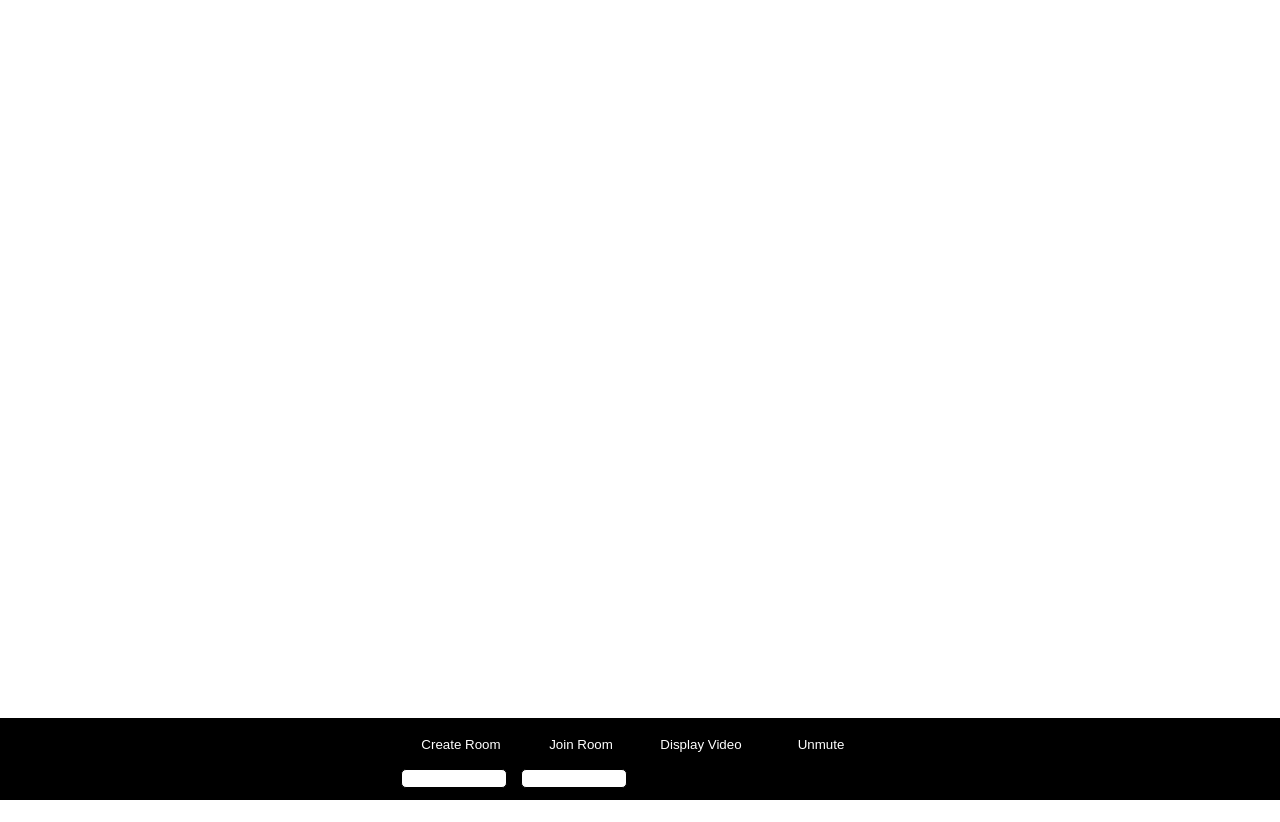
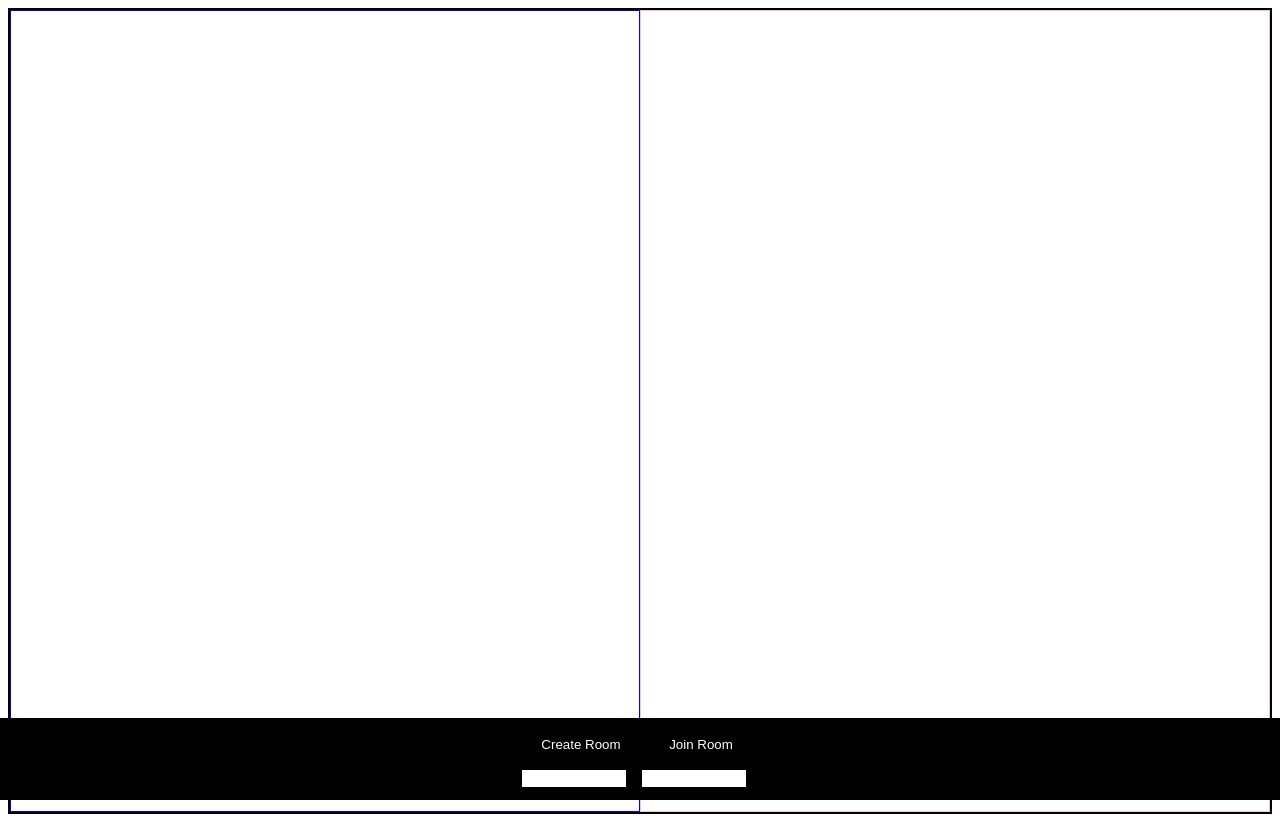
Before and after one commit to chrisdetmering/call-me-maybe, a React (Create React App) app in the folder client/: page / in a window 1280 px wide. Built offline with nearby package versions, Linux system fonts and the light colour scheme.

Commit message:
added controll toggling

```diff
--- a/client/src/components/Video/Video.js
+++ b/client/src/components/Video/Video.js
@@ -23,7 +23,8 @@ class VideoComponent extends React.Component {
       },
       remoteMedia: {
         removePublication: null
-      }
+      },
+      roomJoinedSuccessfully: null
     };
   }
 
@@ -60,6 +61,7 @@ class VideoComponent extends React.Component {
 
   notifyUserThatRoomWasJoined = () => {
     alert(`successfully joined ${this.state.roomToJoin}`);
+    this.setState({ roomJoinedSuccessfully: true })
   }
 
   notifyLocalUserWhenParticipantEntersRoom = (room) => {
@@ -146,17 +148,20 @@ class VideoComponent extends React.Component {
     })
   }
 
-  getRemoteParticipants = () => (
-    this.state.room.participants
-  )
 
-  remoteMedia = () => {
-      this.getRemoteParticipants().forEach(participant =>{
+  addRemoteMedia = () => {
+   this.state.room.participants.forEach(participant =>{
       participant.tracks.forEach( p =>{
-        if (p.isSubscribed) { this.attachMedia(p)}
+        if (p.isSubscribed) { this.attachRemoteParticipantMedia(p)}
       })
     })
   }
+
+  attachRemoteParticipantMedia = (p) => {
+    let remoteMediaContainer = document.getElementById('remoteMedia')
+    remoteMediaContainer.appendChild(p.track.attach())
+  }
+
 
   removeLocalVideo = () => {
     let localVideoContainer = document.getElementById(`localVideo`)
@@ -182,6 +187,24 @@ class VideoComponent extends React.Component {
     })
   }
 
+  leaveRoom = () => {
+    let room = this.state.room
+    room.disconnect()
+
+    room.on('disconnected', room => {
+      // Detach the local media elements
+      console.log('disconnected')
+      room.localParticipant.tracks.forEach(publication => {
+        const attachedElements = publication.track.detach();
+        attachedElements.forEach(element => element.remove());
+      });
+    });
+
+    alert('you left the room')
+    this.removeLocalVideo()
+    this.removeLocalAudio()
+  }
+
 
   render() {
       let toggleLocalVideo = this.state.localMedia.displayLocalVideo
@@ -192,28 +215,46 @@ class VideoComponent extends React.Component {
         ? <Button click={this.removeLocalAudio}>Mute</Button>
         : <Button click={this.addLocalParticipantAudio}>Unmute</Button>
 
-    return (
-      <Aux>
-        <div className={classes.localMedia} id='localVideo'></div>
-        <div id='localAudio'></div>
 
-        <nav className={classes.Control}>
-          <div>
+      let showControls = this.state.roomJoinedSuccessfully
+        ? <div style={{display: 'flex'}}>
+          {toggleLocalVideo}
+          {toggleLocalAudio}
+
+          <Button
+            click={this.addRemoteMedia}>Remote Media</Button>
+
+          <Button
+            click={this.leaveRoom}>Leave Call</Button>
+        </div>
+        : <div style={{display: 'flex'}}>
+            <div>
             <Button
               click={this.createRoom}>Create Room</Button>
             <input
               className={classes.Input}
               onChange={this.handleNewRoomNameChange} />
-          </div>
-          <div>
+            </div>
+            <div>
             <Button
               click={this.getToken}>Join Room</Button>
             <input
               className={classes.Input}
-              onChange={this.handleRoomToJoin}/>
+              onChange={this.handleRoomToJoin} />
+            </div>
           </div>
-            {toggleLocalVideo}
-            {toggleLocalAudio}
+
+
+    return (
+      <Aux>
+        <div className={classes.mediaContainer}>
+          <div className={classes.localMedia} id='localVideo'></div>
+          <div id='localAudio'></div>
+          <div className={classes.remoteMedia} id='remoteMedia'></div>
+        </div>
+
+        <nav className={classes.Control}>
+          {showControls}
         </nav>
       </Aux>
     );
--- a/client/src/components/Video/Video.module.css
+++ b/client/src/components/Video/Video.module.css
@@ -1,7 +1,32 @@
-.Input {
-  border: 1px solid black;
-  border-radius: 5px;
+.mediaContainer {
+  border: 2px solid black;
+  display: flex
 }
+
+.localMedia {
+  height: 800px;
+  width: 50%;
+  border: 1px solid blue;
+}
+
+
+.localMedia video {
+  width: 100%;
+  height: 100%;
+}
+
+.remoteMedia {
+  height: 800px;
+  width: 50%;
+  border: 1px solid pink;
+
+}
+
+.remoteMedia video {
+  width: 100%;
+  height: 100%;
+}
+
 
 .Control {
   position: fixed;
@@ -15,18 +40,8 @@
   height: 80px;
 }
 
-.localMedia {
-  height: 800px;
-  width: 50%;
-}
-
-
-.localMedia video {
-  width: 100%;
-  height: 100%;
-}
-
 .Input {
   height: 15px;
   width: 100px;
+  border: 1px solid black;
 }
```
